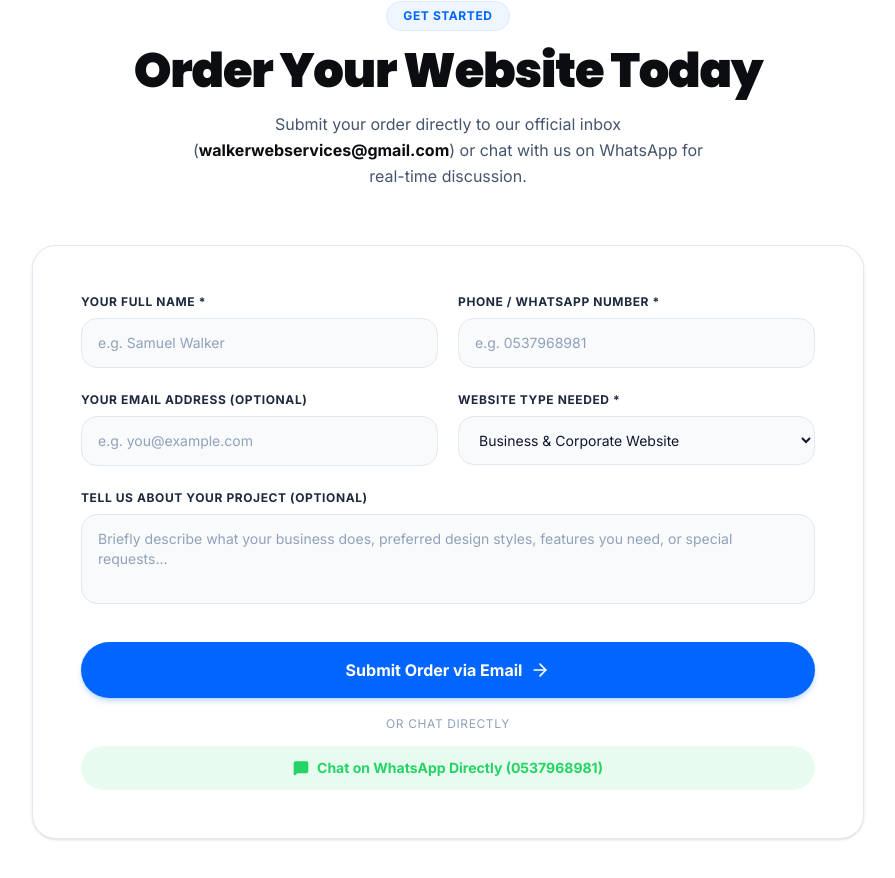
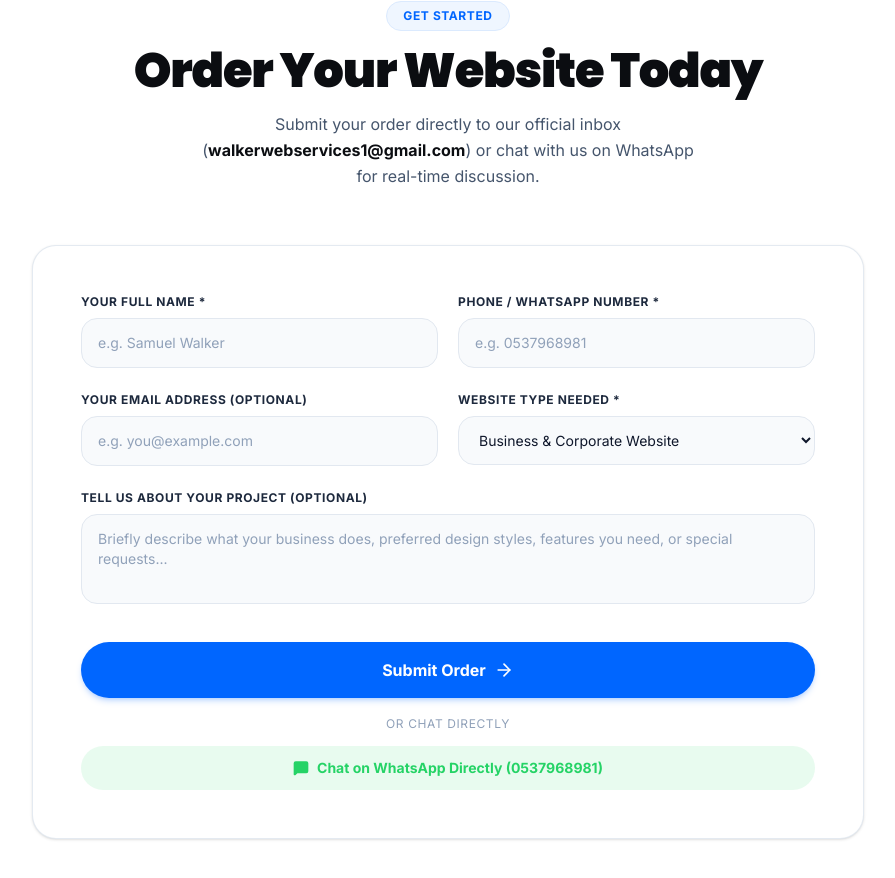
Before and after one commit to davidselorm/walker-web-services, a React (Vite) app: page / in a window 1280 px wide. Shown: the part 3519-4397 px from the top of the page, without its empty margins (192-1087 px from the left). Built offline with nearby package versions, Linux system fonts and the light colour scheme.

Commit message:
Change button label to Submit Order and update recipient email to walkerwebservices1@gmail.com

```diff
--- a/api/order.js
+++ b/api/order.js
@@ -14,7 +14,7 @@ export default async function handler(req, res) {
     }
 
     const resendApiKey = process.env.RESEND_API_KEY;
-    const recipientEmail = process.env.TO_EMAIL || 'walkerwebservices@gmail.com';
+    const recipientEmail = process.env.TO_EMAIL || 'walkerwebservices1@gmail.com';
 
     if (!resendApiKey) {
       console.warn('RESEND_API_KEY is not configured in Vercel environment variables.');
--- a/src/components/Contact.jsx
+++ b/src/components/Contact.jsx
@@ -278,11 +278,11 @@ _Sent via Walker Web Services Website_`;
                   {status === 'loading' ? (
                     <>
                       <Loader2 className="w-5 h-5 animate-spin" />
-                      <span>Sending Order to {siteConfig.email}...</span>
+                      <span>Submitting Order...</span>
                     </>
                   ) : (
                     <>
-                      <span>Submit Order via Email</span>
+                      <span>Submit Order</span>
                       <ArrowRight className="w-5 h-5 shrink-0" />
                     </>
                   )}
--- a/src/data/siteConfig.js
+++ b/src/data/siteConfig.js
@@ -7,5 +7,5 @@ export const siteConfig = {
   whatsappNumber: "233537968981",
   instagramHandle: "@walkerwebservices",
   instagramUrl: "https://instagram.com/walkerwebservices",
-  email: "walkerwebservices@gmail.com",
+  email: "walkerwebservices1@gmail.com",
 };
```
Also changed, not shown: 1 other file (tests, documents, lock files or other folders).
